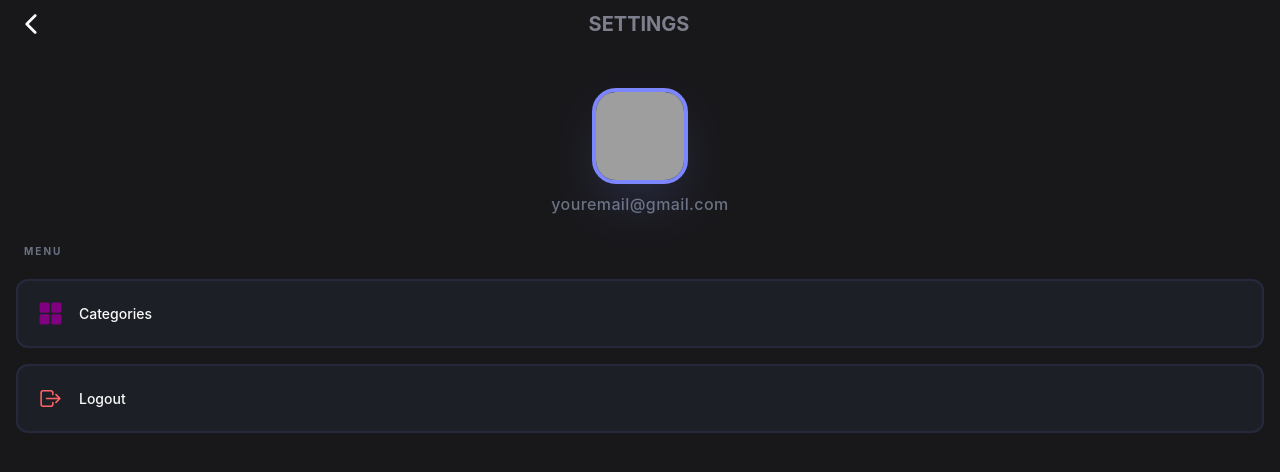
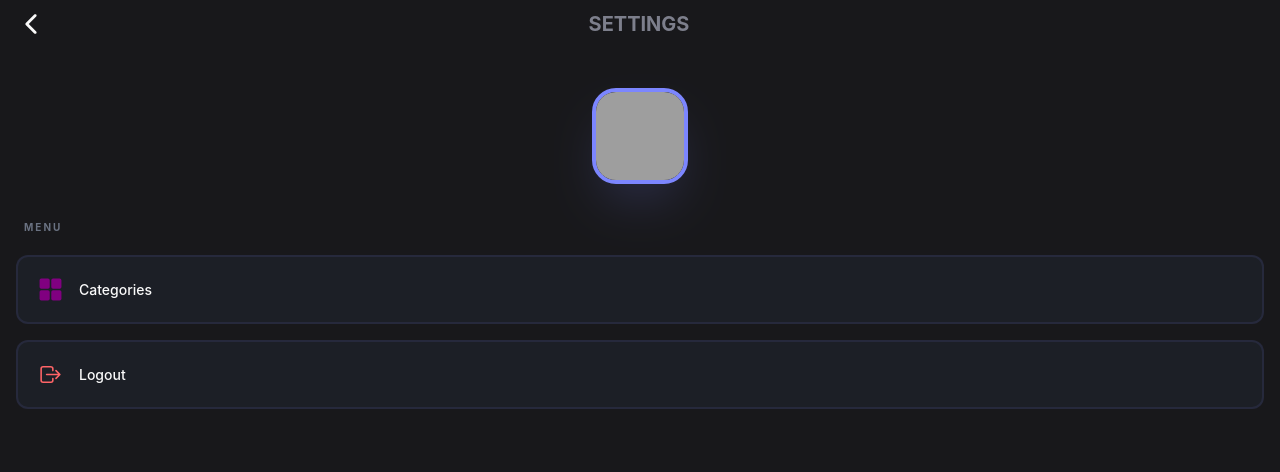
Before and after one commit to joanamarquees/kashbuddy, a React (Vite) app: page /settings in a window 1280 px wide. Shown: the top 472 px of the page. Built offline with nearby package versions, Linux system fonts and the light colour scheme; grey boxes are pictures that could not be loaded.

Commit message:
updated settings page to display authenticated user name

```diff
--- a/src/pages/settings/index.jsx
+++ b/src/pages/settings/index.jsx
@@ -3,10 +3,9 @@ import { useState } from "react";
 import { IoIosArrowBack } from "react-icons/io";
 import { IoGrid, IoLogOutOutline } from "react-icons/io5";
 import { useNavigate } from "react-router-dom";
-
 import { Header } from "@/components/index";
-
 import { auth } from "@/config/firebase-config";
+import { useGetUserInfo } from "@/hooks/useGetUserInfo";
 
 import { AvatarPicker } from "./_components/AvatarPicker.jsx";
 
@@ -18,6 +17,7 @@ function getStoredAvatarSeed() {
 
 export function Settings() {
 	const navigate = useNavigate();
+	const { name } = useGetUserInfo();
 	const [avatarSeed, setAvatarSeed] = useState(getStoredAvatarSeed);
 	const [isAvatarPickerOpen, setIsAvatarPickerOpen] = useState(false);
 
@@ -40,8 +40,6 @@ export function Settings() {
 			console.log(e);
 		}
 	};
-
-
 
 	return (
 		<div className="mx-auto px-4 h-full flex flex-col space-y-3">
@@ -78,7 +76,7 @@ export function Settings() {
 					</div>
 				</button>
 				<p className="text-md text-gray-500 font-medium tracking-wide lowercase">
-					youremail@gmail.com
+					{name}
 				</p>
 			</div>
 
```
